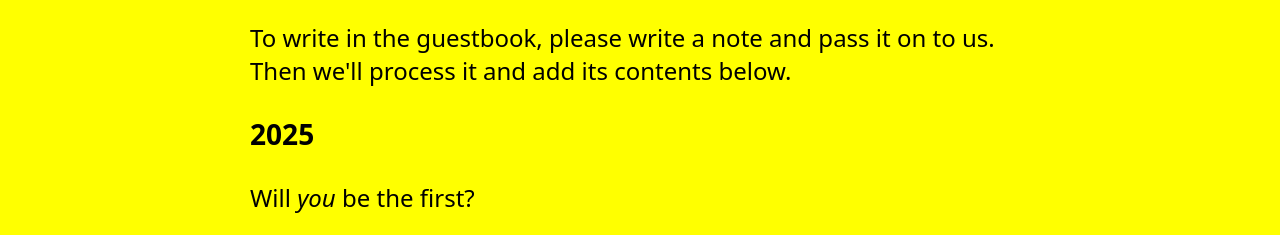
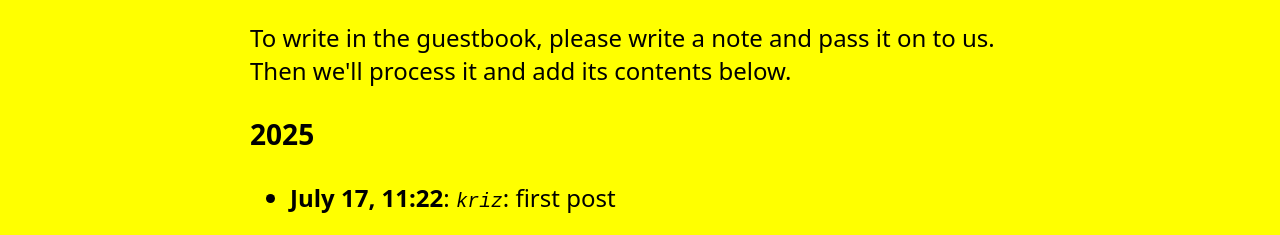
Before and after one commit to athas/funhack.dk, a plain HTML site: page index.html in a window 1280 px wide. Shown: the part 562-797 px from the top of the page. Drawn offline with Linux system fonts and the light colour scheme.

Commit message:
first post

```diff
--- a/index.html
+++ b/index.html
@@ -62,10 +62,12 @@
 
         <h3>2025</h3>
 
-        <p>Will <em>you</em> be the first?</p>
-
         <ul>
-
+          <li>
+            <time datetime="2025-07-17 11:22">July 17, 11:22</time>:
+            <em><code>kriz</code></em>:
+            first post
+          </li>
         </ul>
 
         <h3>2024</h3>
```
